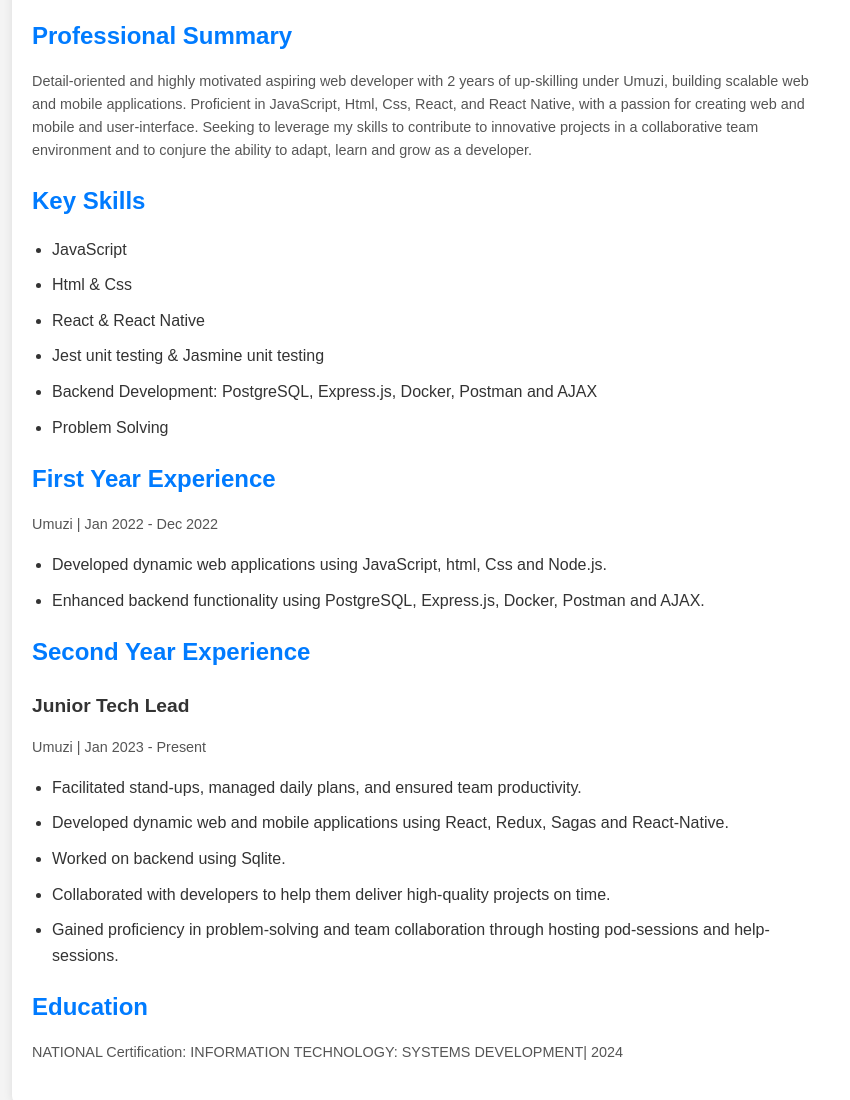
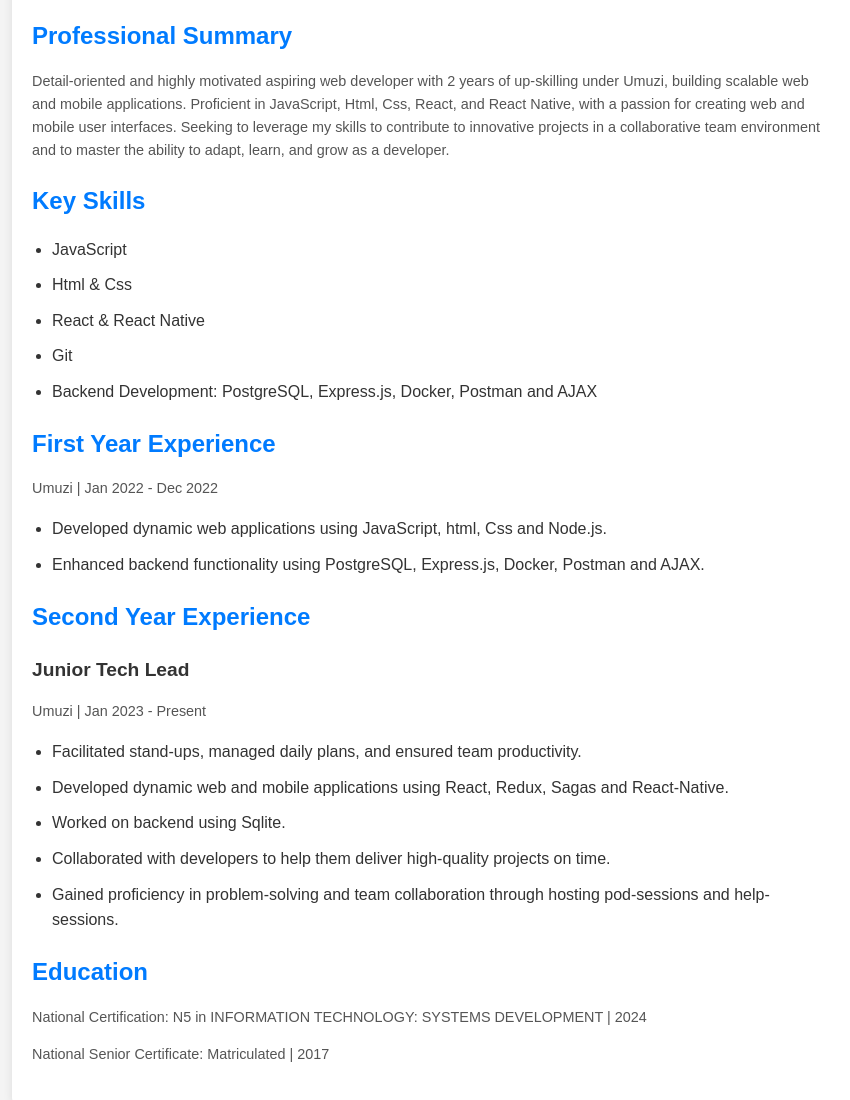
Before and after one commit to Dingalibala99/CV, a plain HTML site: page index.html in a window 1280 px wide. Shown: the part 150-1250 px from the top of the page, without its empty margins (208-1058 px from the left). Drawn offline with Linux system fonts and the light colour scheme.

Commit message:
Updated the index.html

```diff
--- a/index.html
+++ b/index.html
@@ -5,7 +5,6 @@
     <meta charset="UTF-8">
     <meta name="viewport" content="width=device-width, initial-scale=1.0">
     <title>CV</title>
-    <link rel="icon" href="cv-icon.png" type="image/png">
     <link href="https://cdnjs.cloudflare.com/ajax/libs/font-awesome/5.15.4/css/all.min.css" rel="stylesheet" />
     <link rel="stylesheet" href="styles.css">
 </head>
@@ -18,7 +17,7 @@
             <p>Web Developer</p>
             <p>
                 📞 +27 71 968 3272 | 📧 <a href="mailto: makadunyiswed@gmail.com">makadunyiswed@gmail.com</a> |
-                <a href="https://www.linkedin.com/in/makadunyiswe-dingalibala-686a56299/" target="_blank">🌐LinkedIn</a>
+                🌐<a href="https://www.linkedin.com/in/makadunyiswe-dingalibala-686a56299/" target="_blank">LinkedIn</a>
                 |
                 <a href="https://github.com/Dingalibala99" target="_blank">
                     <i class="fab fa-github"></i> GitHub
@@ -30,12 +29,10 @@
             <h2>Professional Summary</h2>
             <p>
                 Detail-oriented and highly motivated aspiring web developer with 2 years of up-skilling under Umuzi,
-                building scalable web and mobile applications.
-                Proficient in JavaScript, Html, Css, React, and React Native, with a passion for creating web and mobile
-                and
-                user-interface.
-                Seeking to leverage my skills to contribute to innovative projects in a collaborative team
-                environment and to conjure the ability to adapt, learn and grow as a developer.
+                building scalable web and mobile applications. Proficient in JavaScript, Html, Css, React, and React
+                Native, with a passion for creating web and mobile user interfaces. Seeking to leverage my skills to
+                contribute to innovative projects in a collaborative team environment and to master the ability to
+                adapt, learn, and grow as a developer.
             </p>
         </section>
 
@@ -45,9 +42,8 @@
                 <li>JavaScript</li>
                 <li>Html & Css</li>
                 <li>React & React Native</li>
-                <li>Jest unit testing & Jasmine unit testing</li>
+                <li>Git</li>
                 <li>Backend Development: PostgreSQL, Express.js, Docker, Postman and AJAX</li>
-                <li>Problem Solving</li>
             </ul>
         </section>
 
@@ -77,7 +73,8 @@
 
         <section class="section">
             <h2>Education</h2>
-            <p>NATIONAL Certification: INFORMATION TECHNOLOGY: SYSTEMS DEVELOPMENT| 2024</p>
+            <p>National Certification: N5 in INFORMATION TECHNOLOGY: SYSTEMS DEVELOPMENT | 2024</p>
+            <p>National Senior Certificate: Matriculated | 2017</p>
         </section>
     </div>
 </body>
```
